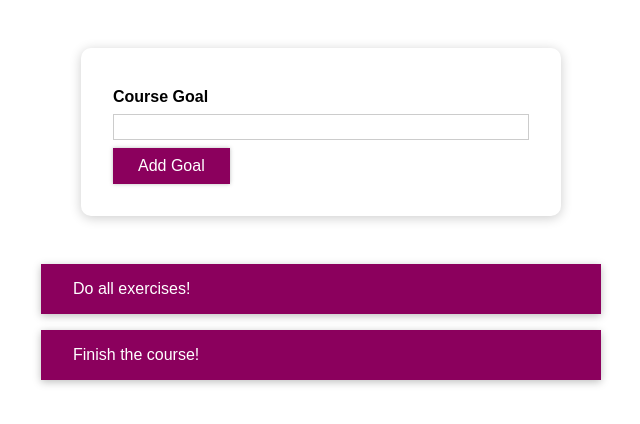
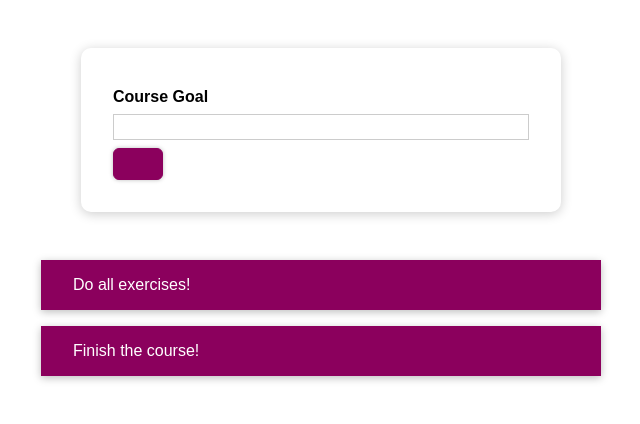
Before and after one commit to ntu002/Learn_React_Web, a React (Create React App) app: page / in a window 1280 px wide. Shown: the top 424 px of the page, without its empty margins (319-959 px from the left). Built offline with nearby package versions, Linux system fonts and the light colour scheme.

Commit message:
24/12 bug button1

```diff
--- a/package.json
+++ b/package.json
@@ -6,6 +6,7 @@
     "@testing-library/jest-dom": "^5.11.6",
     "@testing-library/react": "^11.2.2",
     "@testing-library/user-event": "^12.5.0",
+    "antd": "^5.1.0",
     "react": "^18.0.0",
     "react-dom": "^18.0.0",
     "react-scripts": "^5.0.1",
--- a/src/App.js
+++ b/src/App.js
@@ -2,6 +2,7 @@ import React, { useState } from 'react';
 
 import CourseGoalList from './components/CourseGoals/CourseGoalList/CourseGoalList';
 import CourseInput from './components/CourseGoals/CourseInput/CourseInput';
+
 import './App.css';
 
 const App = () => {
--- a/src/components/CourseGoals/CourseInput/CourseInput.js
+++ b/src/components/CourseGoals/CourseInput/CourseInput.js
@@ -1,6 +1,6 @@
 import React, { useState } from "react";
 
-import Button from "../../UI/Button/Button";
+import Button1 from "../../UI/Button/Button1";
 import "./CourseInput.css";
 
 const CourseInput = (props) => {
@@ -33,7 +33,7 @@ const CourseInput = (props) => {
           onChange={goalInputChangeHandler}
         />
       </div>
-      <Button type="submit">Add Goal</Button>
+      <Button1 type="submit">Add Goal</Button1>
     </form>
   );
 };
--- a/src/components/UI/Button/Button.js
+++ /dev/null
@@ -1,13 +0,0 @@
-import React from 'react';
-
-import './Button.css';
-
-const Button = props => {
-  return (
-    <button type={props.type} className="button" onClick={props.onClick}>
-      {props.children}
-    </button>
-  );
-};
-
-export default Button;
--- /dev/null
+++ b/src/components/UI/Button/Button1.js
@@ -0,0 +1,41 @@
+ //import { render } from "@testing-library/react";
+import React from "react";
+// import './Button.css';
+
+ import styled from "styled-components";
+ import { Button } from "antd";
+
+const MyButton = styled(Button)`
+ &&& {
+  font: inherit;
+  padding: 0.5rem 1.5rem;
+  border: 1px solid #8b005d;
+  color: white;
+  background: #8b005d;
+  box-shadow: 0 0 4px rgba(0, 0, 0, 0.26);
+  cursor: pointer;
+
+  &:focus {
+    outline: none;
+  }
+
+  &:hover,
+  &:active {
+    background: #ac0e77;
+    border-color: #ac0e77;
+    box-shadow: 0 0 8px rgba(0, 0, 0, 0.26);
+  }
+ }
+`;
+
+const Button1 = props => {
+  // return (
+  //   <button type={props.type} className="button" onClick={props.onClick}>
+  //     {props.children}
+  //   </button>
+  // );
+
+ return <MyButton />;
+};
+
+export default Button1;
```
Also changed, not shown: 2 other files (tests, documents, lock files or other folders).
